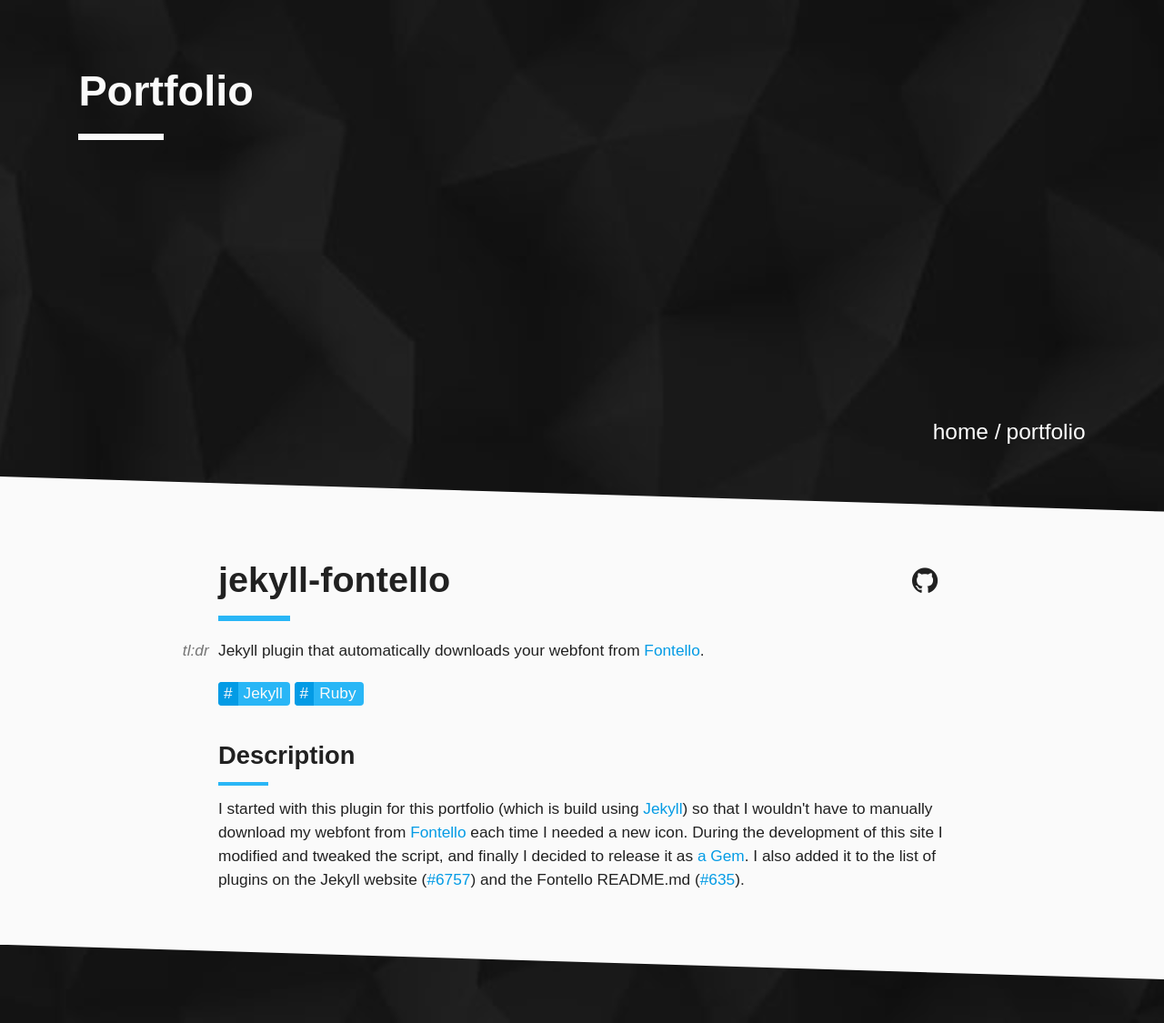
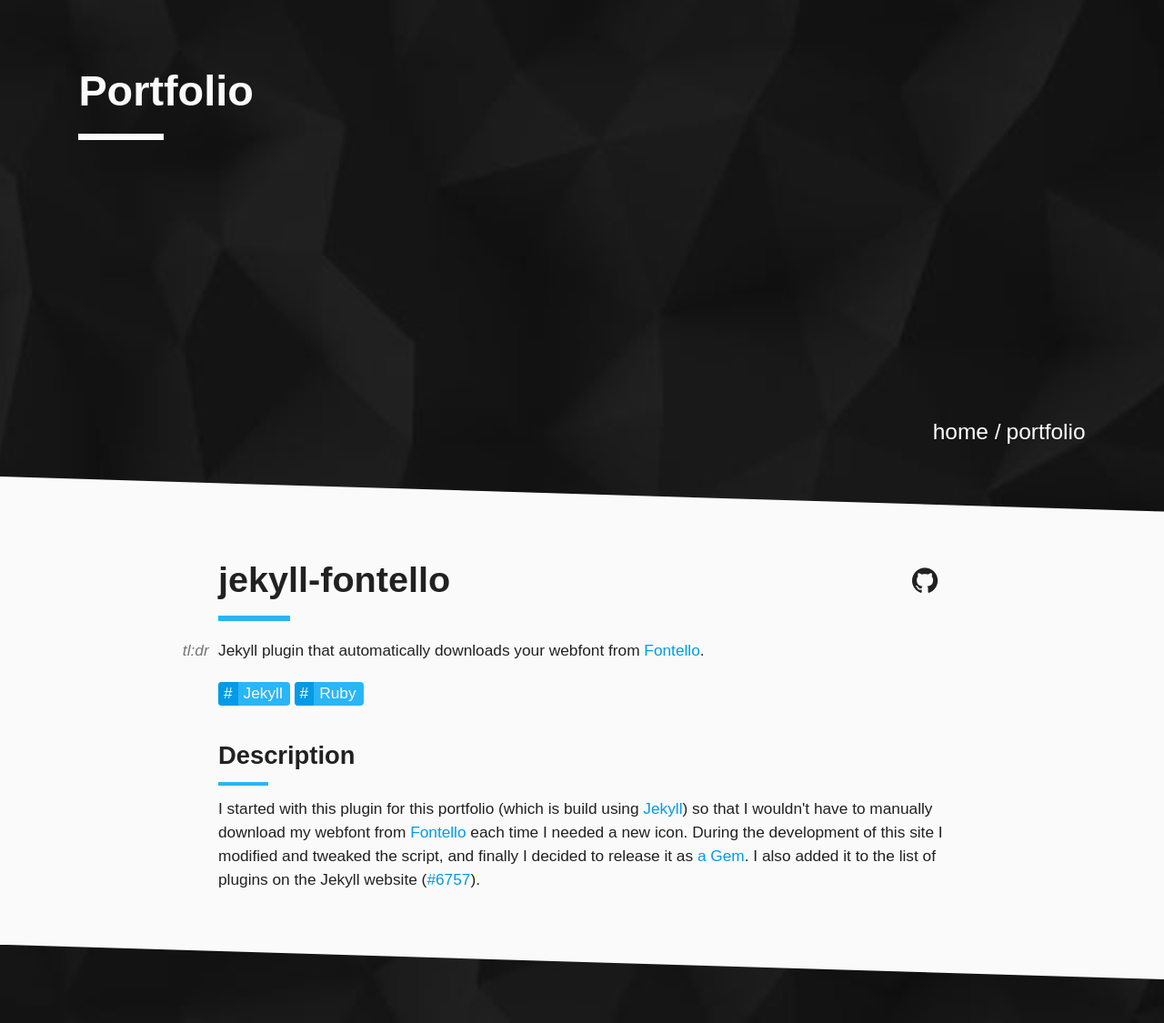
Before and after one commit to fossabot/portfolio-12, a Jekyll site: the page built from portfolio/jekyll-fontello.html, in a window 1280 px wide. Shown: the whole page at 91% size. Built offline with Jekyll 4.4.1, drawn with Linux system fonts in a browser that asks for light colours.

Commit message:
Update jekyll-fontello (#4)
* Update jekyll-fontello project description

* Small back-to-top.js improvements

* Update jekyll-fontello description

* Update back-to-top hidden state offset

* Fix 404 display issue

```diff
--- a/404.html
+++ b/404.html
@@ -10,7 +10,7 @@
     <link href="/styles/bundle.css" rel="stylesheet" type="text/css">
   </head>
   <body>
-    <main>
+    <main class="main">
       <section id="programming" class="section">
         <h1 class="short-underline">{{ page.title }}</h1>
         <p>Oops this page doesn't exist... You might want to go back to the <a class="text-link" href="/">homepage</a>.</p>
--- a/portfolio/jekyll-fontello.html
+++ b/portfolio/jekyll-fontello.html
@@ -3,4 +3,4 @@
 layout: project
 ---
 
-<p>I started with this plugin for this portfolio (which is build using <a class="text-link" href="https://jekyllrb.com/" rel="noopener">Jekyll</a>) so that I wouldn't have to manually download my webfont from <a class="text-link" href="http://fontello.com/" el="noopener">Fontello</a> each time I needed a new icon. During the development of this site I modified and tweaked the script, and finally I decided to release it as <a class="text-link" href="https://rubygems.org/gems/jekyll-fontello" rel="noopener">a Gem</a>. I also added it to the list of plugins on the Jekyll website (<a class="text-link" href="https://github.com/jekyll/jekyll/pull/6757" rel="noopener">#6757</a>) and the Fontello README.md (<a class="text-link" href="https://github.com/fontello/fontello/pull/635" rel="noopener">#635</a>).</p>
+<p>I started with this plugin for this portfolio (which is build using <a class="text-link" href="https://jekyllrb.com/" rel="noopener">Jekyll</a>) so that I wouldn't have to manually download my webfont from <a class="text-link" href="http://fontello.com/" el="noopener">Fontello</a> each time I needed a new icon. During the development of this site I modified and tweaked the script, and finally I decided to release it as <a class="text-link" href="https://rubygems.org/gems/jekyll-fontello" rel="noopener">a Gem</a>. I also added it to the list of plugins on the Jekyll website (<a class="text-link" href="https://github.com/jekyll/jekyll/pull/6757" rel="noopener">#6757</a>).</p>
--- a/styles/variables/_dimensions.scss
+++ b/styles/variables/_dimensions.scss
@@ -18,7 +18,7 @@
 
 $dimensions-backtotop: (
   bottom: -48px,
-  bottom_hidden: -144px,
+  bottom_hidden: -164px,
   right: 64px
 );
 
```
